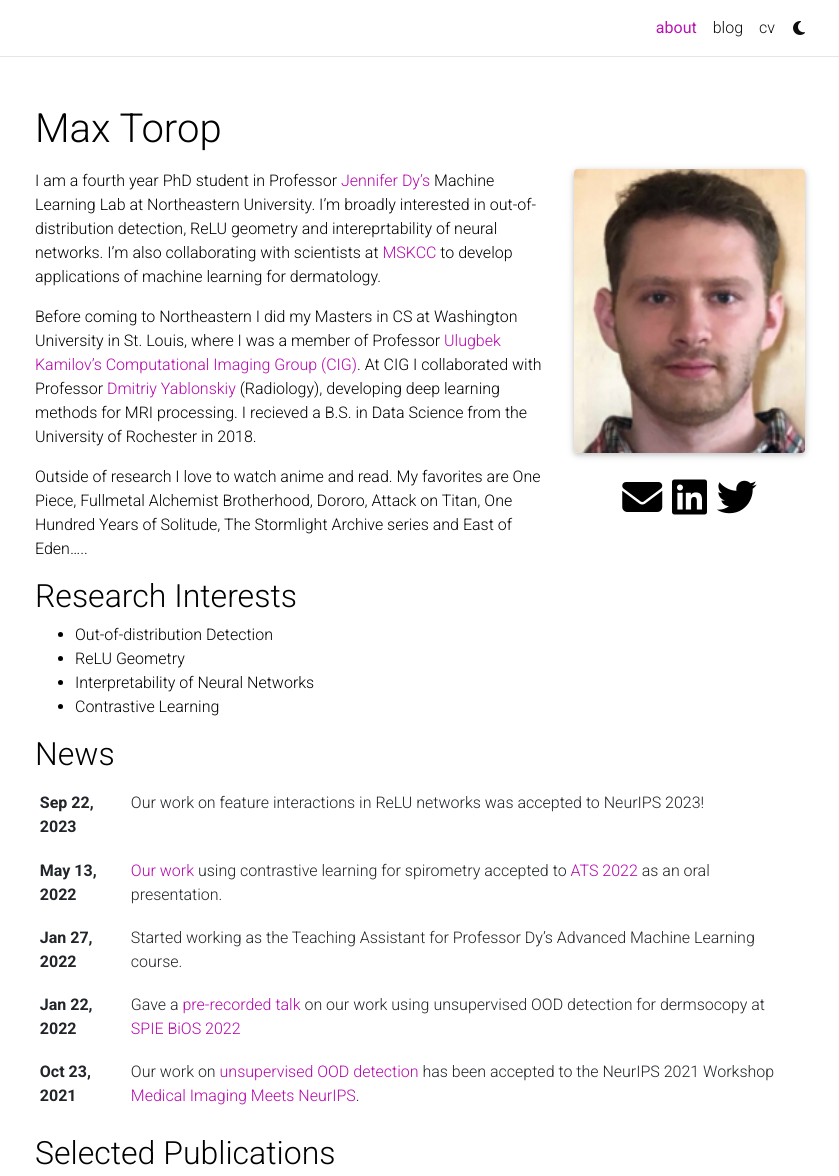
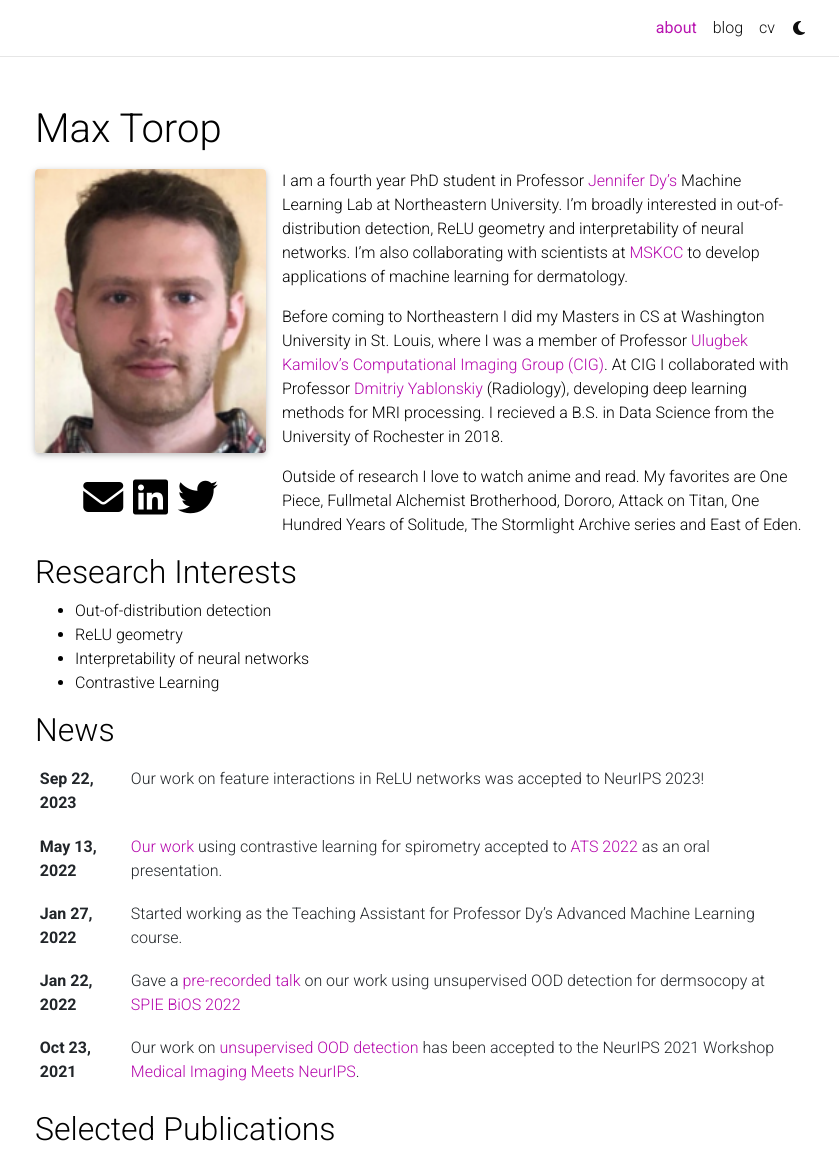
Before and after one commit to MaxTorop/MaxTorop.github.io, a Jekyll site: the page built from _pages/about.md, in a window 1280 px wide and 1374 px high, cut to the strip 0-1176 px from the top of the window. Shown: the whole strip, without its empty margins (220-1059 px from the left). Built offline with Jekyll 4.4.1, drawn with Linux system fonts in a browser that asks for light colours; full-size pictures stand in for the smaller copies a plugin makes; comment, search, counter and statistics services are not loaded; a style sheet for code colours, icons or effects is not loaded.

Commit message:
Update about.md

```diff
--- a/_pages/about.md
+++ b/_pages/about.md
@@ -5,7 +5,7 @@
 subtitle:
 
 profile:
-  align: right
+  align: left
   image: headshot.png
   image_circular: false # crops the image to make it circular
   address: >
@@ -17,15 +17,15 @@
 ---
 
 
-I am a fourth year PhD student in Professor [Jennifer Dy's](https://ece.northeastern.edu/fac-ece/jdy/) Machine Learning Lab at Northeastern University. I'm broadly interested in out-of-distribution detection, ReLU geometry and intereprtability of neural networks. I'm also collaborating with scientists at [MSKCC](https://www.mskcc.org) to develop applications of machine learning for dermatology.
+I am a fourth year PhD student in Professor [Jennifer Dy's](https://ece.northeastern.edu/fac-ece/jdy/) Machine Learning Lab at Northeastern University. I'm broadly interested in out-of-distribution detection, ReLU geometry and interpretability of neural networks. I'm also collaborating with scientists at [MSKCC](https://www.mskcc.org) to develop applications of machine learning for dermatology.
 
 Before coming to Northeastern I did my Masters in CS at Washington University in St. Louis, where I was a member of Professor [Ulugbek Kamilov's](https://engineering.wustl.edu/faculty/Ulugbek-Kamilov.html) [Computational Imaging Group (CIG)](https://cigroup.wustl.edu/). At CIG I collaborated with Professor [Dmitriy Yablonskiy](https://www.mir.wustl.edu/employees/dmitriy-yablonskiy/) (Radiology), developing deep learning methods for MRI processing. I recieved a B.S. in Data Science from the University of Rochester in 2018.
 
-Outside of research I love to watch anime and read. My favorites are One Piece, Fullmetal Alchemist Brotherhood, Dororo, Attack on Titan, One Hundred Years of Solitude, The Stormlight Archive series and East of Eden.....
+Outside of research I love to watch anime and read. My favorites are One Piece, Fullmetal Alchemist Brotherhood, Dororo, Attack on Titan, One Hundred Years of Solitude, The Stormlight Archive series and East of Eden.
 
 ## Research Interests
 
-* Out-of-distribution Detection
-* ReLU Geometry
-* Interpretability of Neural Networks
+* Out-of-distribution detection
+* ReLU geometry
+* Interpretability of neural networks
 * Contrastive Learning
```
